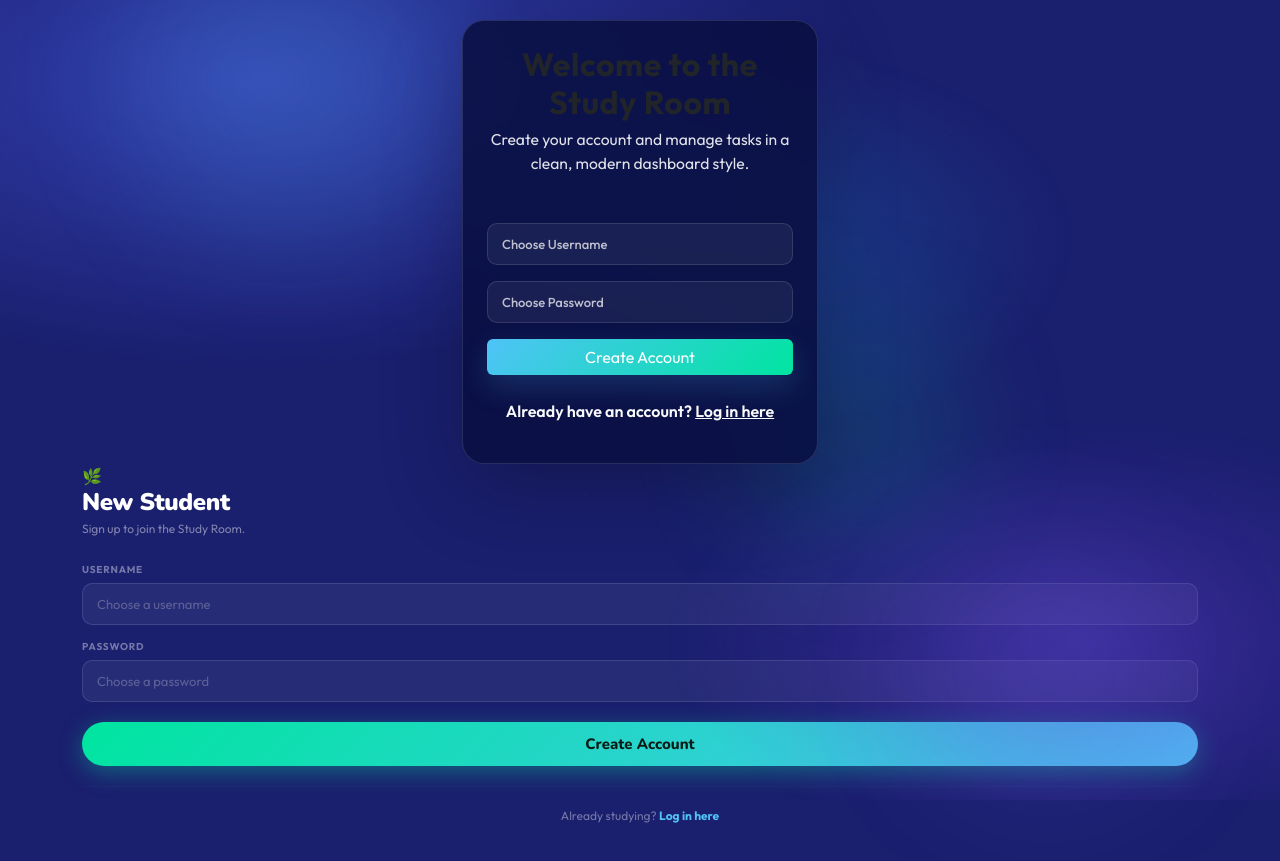
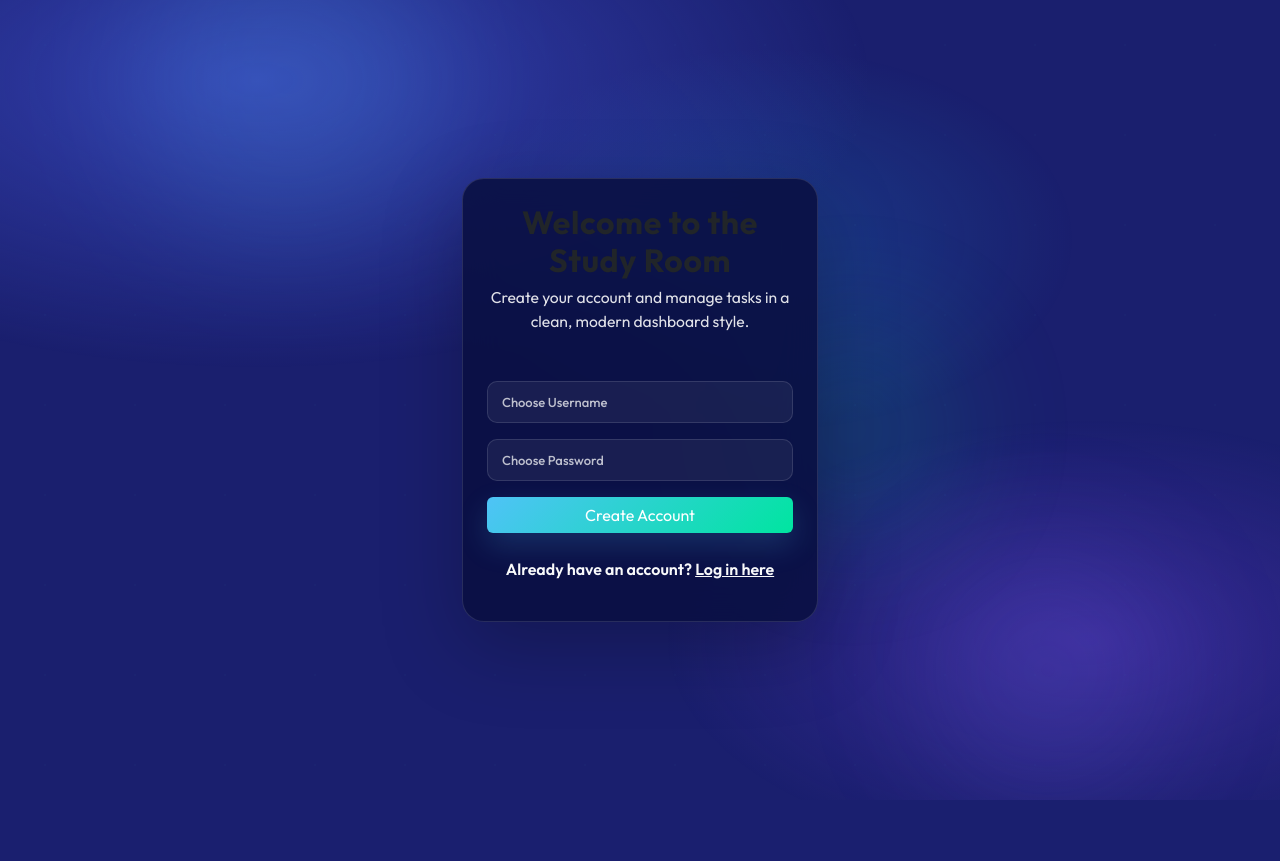
Before and after one commit to torrefielnicole/Task-Manager, a PHP site: page /register.php in a window 1280 px wide. After the commit the page ends 800 px from the top, so only its background shows below. Run offline with PHP 8.4, Linux system fonts and the light colour scheme.

Commit message:
change the design

```diff
--- a/register.php
+++ b/register.php
@@ -295,31 +295,6 @@ ob_end_flush();
             </div>
         </div>
 
-        <div class="auth-icon">🌿</div>
-        <h1 class="auth-title">New Student</h1>
-        <p class="auth-sub">Sign up to join the Study Room.</p>
-
-        <?php if (!empty($error)): ?>
-            <div class="error-box">⚠ <?= htmlspecialchars($error) ?></div>
-        <?php endif; ?>
-
-        <form method="POST">
-            <div class="field-wrap">
-                <label class="field-label" for="username">Username</label>
-                <input type="text" id="username" name="username" placeholder="Choose a username"
-                       value="<?= isset($_POST['username']) ? htmlspecialchars($_POST['username']) : '' ?>" required>
-            </div>
-            <div class="field-wrap">
-                <label class="field-label" for="password">Password</label>
-                <input type="password" id="password" name="password" placeholder="Choose a password" required>
-            </div>
-            <button type="submit" name="register" class="submit-btn">Create Account</button>
-        </form>
-
-        <hr class="divider">
-        <p class="link-row">Already studying? <a href="login.php">Log in here</a></p>
-    </div>
-</div>
 
 <script>
     const music = document.getElementById('studyMusic');
```
Also changed, not shown: login.php (+0 -23 lines).
